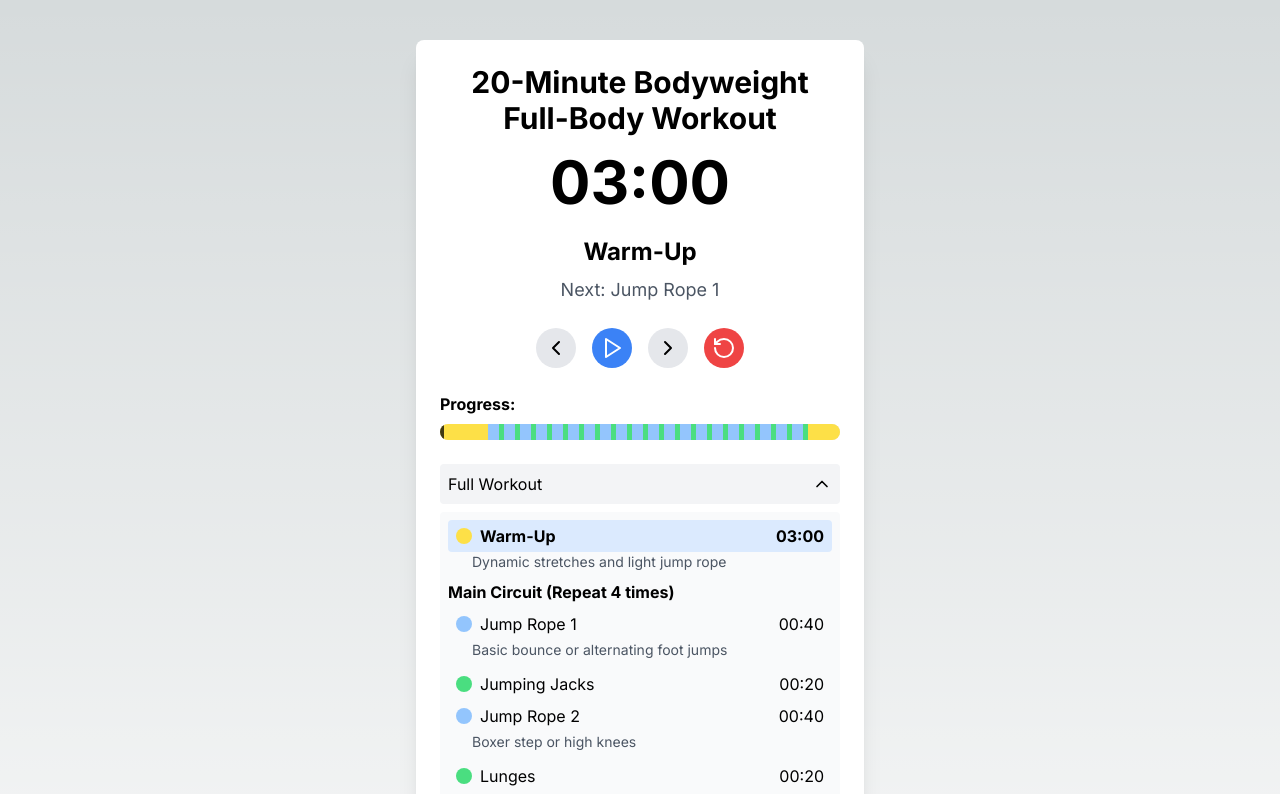
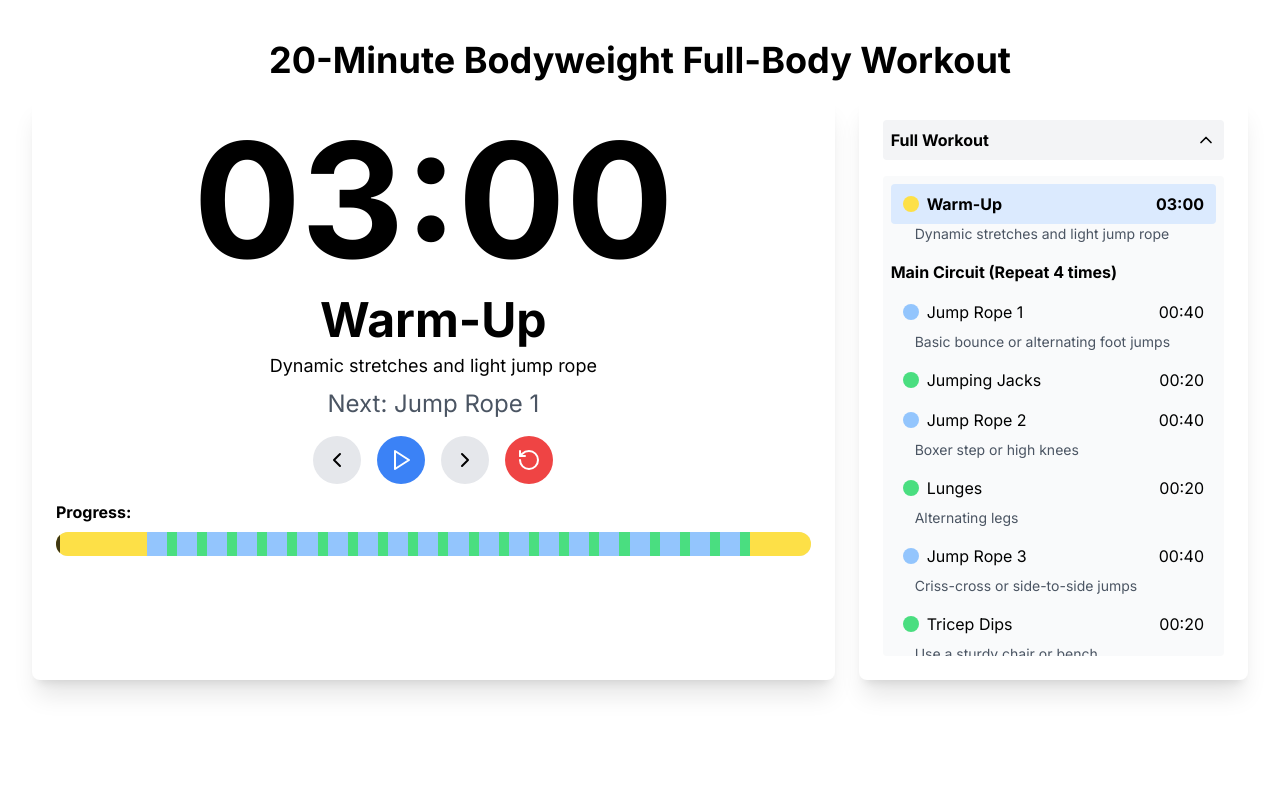
Before and after one commit to saadiq/interval-timer, a Next.js app: page / in a window 1280 px wide. Shown: the top 794 px of the page. Built offline with nearby package versions, Linux system fonts and the light colour scheme.

Commit message:
Font size tweaks

```diff
--- a/src/app/globals.css
+++ b/src/app/globals.css
@@ -5,31 +5,11 @@
 /* Custom styles for WorkoutTimer component */
 @layer components {
   .workout-timer {
-    @apply max-w-md mx-auto mt-10 p-6 bg-white rounded-lg shadow-xl;
-  }
-
-  .workout-timer h1 {
-    @apply text-3xl font-bold mb-4 text-center;
-  }
-
-  .workout-timer .timer-display {
-    @apply text-6xl font-bold mb-6 text-center;
-  }
-
-  .workout-timer .current-activity {
-    @apply text-2xl font-bold mb-2;
-  }
-
-  .workout-timer .next-activity {
-    @apply text-lg text-gray-600;
-  }
-
-  .workout-timer .control-buttons {
-    @apply flex justify-center space-x-4 mb-6;
+    @apply max-w-7xl mx-auto mt-10 px-4 sm:px-6 lg:px-8;
   }
 
   .workout-timer .control-button {
-    @apply p-2 rounded-full;
+    @apply p-3 rounded-full;
   }
 
   .workout-timer .start-stop-button {
@@ -41,7 +21,7 @@
   }
 
   .workout-timer .progress-bar {
-    @apply relative h-4 rounded-full overflow-hidden bg-gray-200;
+    @apply relative h-6 rounded-full overflow-hidden bg-gray-200;
   }
 
   .workout-timer .progress-indicator {
@@ -53,11 +33,11 @@
   }
 
   .workout-timer .expanded-view {
-    @apply mt-2 p-2 bg-gray-50 rounded;
+    @apply mt-2 p-2 bg-gray-50 rounded max-h-[60vh] overflow-y-auto;
   }
 
   .workout-timer .section-item {
-    @apply flex justify-between items-center py-1 px-2 rounded;
+    @apply flex justify-between items-center py-2 px-3 rounded;
   }
 
   .workout-timer .section-item-active {
@@ -71,26 +51,12 @@
 
 :root {
   --foreground-rgb: 0, 0, 0;
-  --background-start-rgb: 214, 219, 220;
-  --background-end-rgb: 255, 255, 255;
+  --background-rgb: 255, 255, 255;
 }
-
-/* @media (prefers-color-scheme: dark) {
-  :root {
-    --foreground-rgb: 255, 255, 255;
-    --background-start-rgb: 0, 0, 0;
-    --background-end-rgb: 20, 20, 20;
-  }
-} */
 
 body {
   color: rgb(var(--foreground-rgb));
-  background: linear-gradient(
-      to bottom,
-      transparent,
-      rgb(var(--background-end-rgb))
-    ),
-    rgb(var(--background-start-rgb));
+  background: rgb(var(--background-rgb));
 }
 
 @layer utilities {
--- a/src/app/page.tsx
+++ b/src/app/page.tsx
@@ -1,6 +1,6 @@
 'use client';
 
-import React, { useState, useEffect, useCallback } from 'react';
+import React, { useState, useEffect, useCallback, useRef } from 'react';
 import { ChevronLeft, ChevronRight, Play, Pause, RotateCcw, ChevronDown, ChevronUp } from 'lucide-react';
 import './globals.css';
 
@@ -16,6 +16,8 @@ const WorkoutTimer: React.FC = () => {
   const [isRunning, setIsRunning] = useState<boolean>(false);
   const [currentSectionIndex, setCurrentSectionIndex] = useState<number>(0);
   const [isWorkoutViewExpanded, setIsWorkoutViewExpanded] = useState<boolean>(true);
+  const [shouldScroll, setShouldScroll] = useState<boolean>(false);
+  const workoutViewRef = useRef<HTMLDivElement>(null);
 
   const warmUp: WorkoutSection = {
     name: 'Warm-Up',
@@ -148,39 +150,64 @@ const WorkoutTimer: React.FC = () => {
 
   const currentCircuitExerciseIndex = getCurrentCircuitExerciseIndex(time);
 
+  useEffect(() => {
+    const checkOverflow = () => {
+      if (workoutViewRef.current) {
+        const isOverflowing = workoutViewRef.current.scrollHeight > workoutViewRef.current.clientHeight;
+        setShouldScroll(isOverflowing);
+      }
+    };
+
+    checkOverflow();
+    window.addEventListener('resize', checkOverflow);
+
+    return () => {
+      window.removeEventListener('resize', checkOverflow);
+    };
+  }, [isWorkoutViewExpanded]);
+
   return (
-    <div className="workout-timer">
-      <h1>20-Minute Bodyweight Full-Body Workout</h1>
-      <div className="timer-display">{formatTime(getTimeLeftInSection(time))}</div>
+    <div className="workout-timer max-w-7xl mx-auto px-4 sm:px-6 lg:px-8">
+      <h1 className="text-xl sm:text-2xl lg:text-4xl font-bold mb-4 text-center">20-Minute Bodyweight Full-Body Workout</h1>
 
-      {/* Current and Next Activity Display */}
-      <div className="mb-6 text-center">
-        <div className="current-activity">
+      <div className="grid grid-cols-1 lg:grid-cols-3 gap-6">
+        <div className="lg:col-span-2">
+          <div className="bg-white rounded-lg shadow-xl p-4 sm:p-6 h-full flex flex-col justify-between">
+            <div>
+              <div className="timer-display text-8xl lg:text-10xl font-bold mb-4 text-center">
+                {formatTime(getTimeLeftInSection(time))}
+              </div>
+
+              <div className="mb-4 text-center">
+                <div className="current-activity text-3xl sm:text-4xl lg:text-5xl font-bold mb-2">
                   {fullWorkout[currentSectionIndex].name}
                 </div>
-        <div className="next-activity">
+                <div className="exercise-description text-base sm:text-lg mb-2">
+                  {fullWorkout[currentSectionIndex].description || 'Get it!'}
+                </div>
+                <div className="next-activity text-xl sm:text-2xl text-gray-600">
                   Next: {currentSectionIndex < fullWorkout.length - 1 ? fullWorkout[currentSectionIndex + 1].name : 'Workout Complete'}
                 </div>
               </div>
 
-      <div className="control-buttons">
-        <button onClick={handlePrevious} className="control-button bg-gray-200">
+              <div className="control-buttons flex justify-center space-x-4 mb-4">
+                <button onClick={handlePrevious} className="control-button bg-gray-200 p-3 rounded-full">
                   <ChevronLeft size={24} />
                 </button>
-        <button onClick={handleStartStop} className="control-button start-stop-button">
+                <button onClick={handleStartStop} className="control-button start-stop-button p-3 rounded-full">
                   {isRunning ? <Pause size={24} /> : <Play size={24} />}
                 </button>
-        <button onClick={handleNext} className="control-button bg-gray-200">
+                <button onClick={handleNext} className="control-button bg-gray-200 p-3 rounded-full">
                   <ChevronRight size={24} />
                 </button>
-        <button onClick={handleReset} className="control-button reset-button">
+                <button onClick={handleReset} className="control-button reset-button p-3 rounded-full">
                   <RotateCcw size={24} />
                 </button>
               </div>
 
               <div className="mb-4">
                 <div className="font-bold mb-2">Progress:</div>
-        <div className="progress-bar">
+                <div className="progress-bar relative h-6 rounded-full overflow-hidden bg-gray-200">
                   {fullWorkout.map((section, index) => {
                     const sectionStart = fullWorkout.slice(0, index).reduce((total, s) => total + s.duration, 0);
                     const sectionWidth = (section.duration / totalDuration) * 100;
@@ -201,18 +228,24 @@ const WorkoutTimer: React.FC = () => {
                   ></div>
                 </div>
               </div>
+            </div>
+          </div>
+        </div>
 
-      {/* Collapsible Workout View */}
-      <div className="mt-6">
+        <div className="lg:col-span-1">
+          <div className="bg-white rounded-lg shadow-xl p-6">
             <button
               onClick={toggleWorkoutView}
-          className="expand-button"
+              className="expand-button w-full flex justify-between items-center p-2 bg-gray-100 rounded mb-4"
             >
-          <span>Full Workout</span>
+              <span className="font-bold">Full Workout</span>
               {isWorkoutViewExpanded ? <ChevronUp size={20} /> : <ChevronDown size={20} />}
             </button>
             {isWorkoutViewExpanded && (
-          <div className="expanded-view">
+              <div
+                ref={workoutViewRef}
+                className={`expanded-view ${shouldScroll ? 'max-h-[60vh] overflow-y-auto' : ''}`}
+              >
                 <div className={`section-item ${currentSectionIndex === 0 ? 'section-item-active' : ''}`}>
                   <div className="flex items-center">
                     <span className={`section-color-indicator ${warmUp.color}`}></span>
@@ -222,7 +255,7 @@ const WorkoutTimer: React.FC = () => {
                 </div>
                 {warmUp.description && <div className="text-sm text-gray-600 ml-6 mb-2">{warmUp.description}</div>}
 
-            <div className="font-bold mt-2 mb-1">Main Circuit (Repeat 4 times)</div>
+                <div className="font-bold mt-4 mb-2">Main Circuit (Repeat 4 times)</div>
                 {circuitExercises.map((exercise, index) => (
                   <div key={index}>
                     <div className={`section-item ${index === currentCircuitExerciseIndex ? 'section-item-active' : ''}`}>
@@ -248,6 +281,8 @@ const WorkoutTimer: React.FC = () => {
             )}
           </div>
         </div>
+      </div>
+    </div>
   );
 };
 
--- a/tailwind.config.ts
+++ b/tailwind.config.ts
@@ -13,6 +13,12 @@ const config: Config = {
         "gradient-conic":
           "conic-gradient(from 180deg at 50% 50%, var(--tw-gradient-stops))",
       },
+      fontSize: {
+        '10xl': '10rem',
+        '11xl': '12rem',
+        '12xl': '14rem',
+        '13xl': '16rem',
+      },
     },
   },
   plugins: [],
```
Lines whose indentation alone changed are shown as unchanged.
